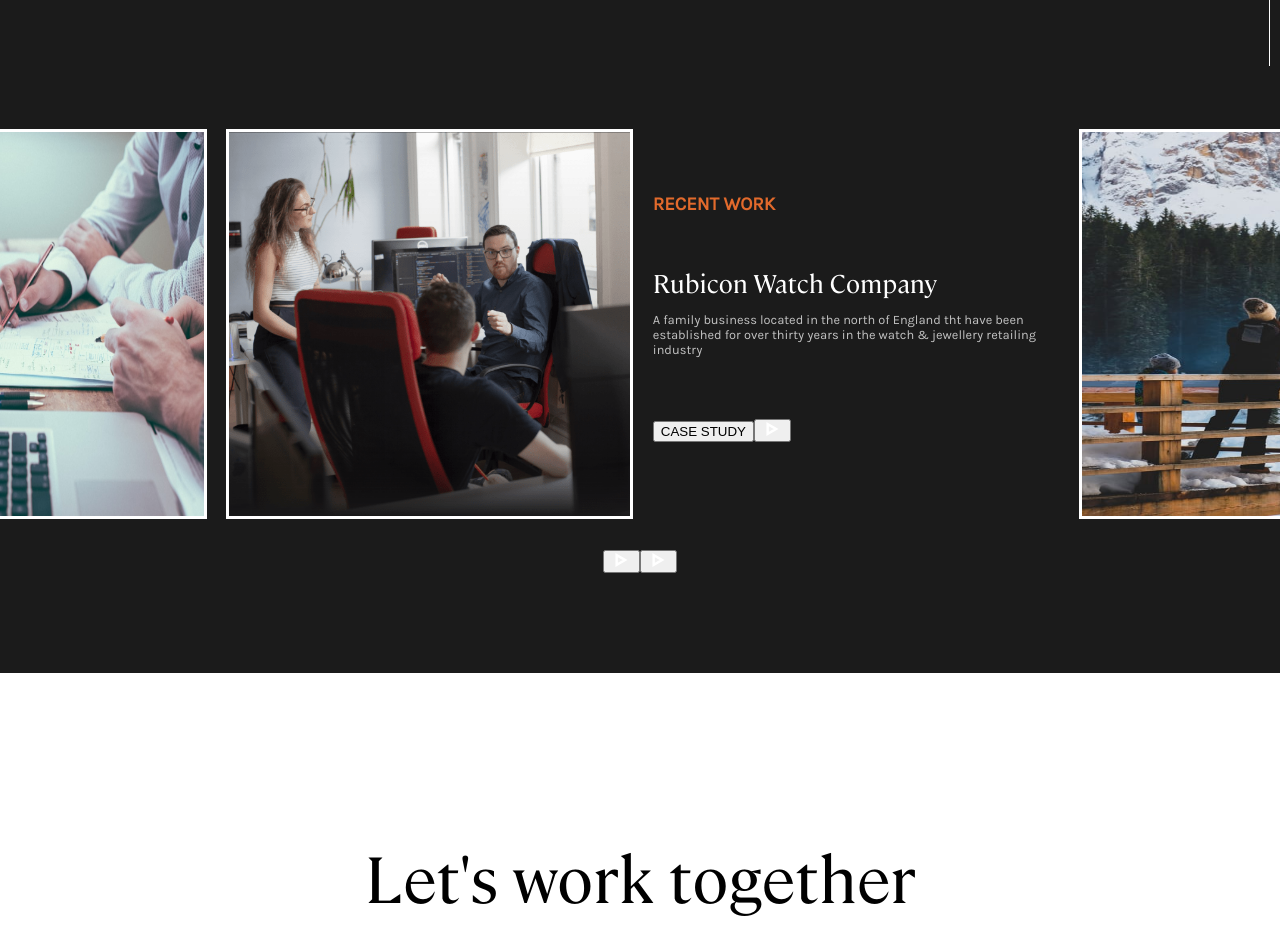
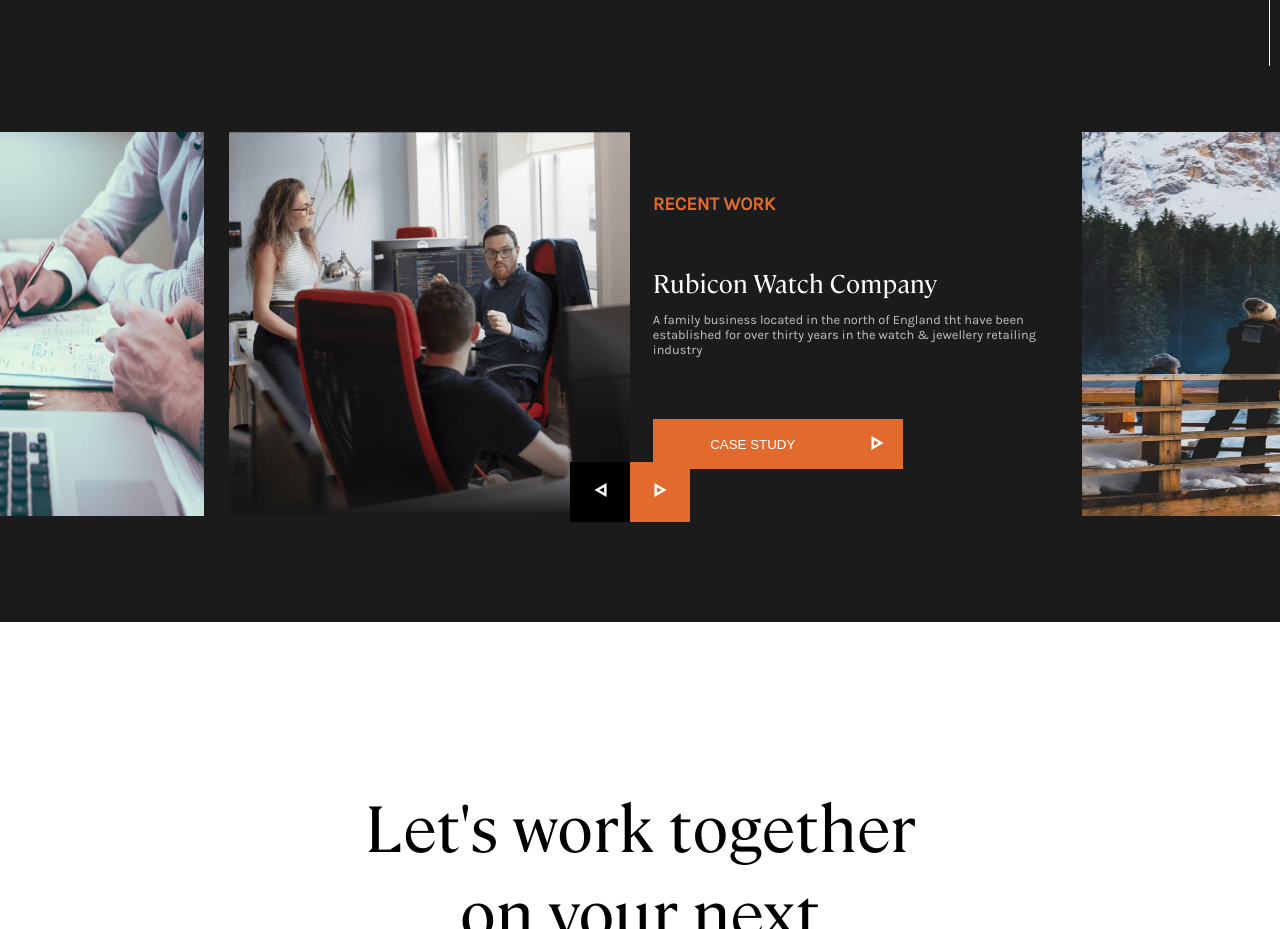
Before and after one commit to datstarkey/WillSimpson, a Vue app in the folder main-website/: page / in a window 1280 px wide. Shown: the part 960-1889 px from the top of the page. Built offline with nearby package versions, Linux system fonts and the light colour scheme.

Commit message:
Revert "Remove old slider"
This reverts commit 074f33d7969e907c90af8225322566c6c8ea9bd1.

```diff
--- a/main-website/src/components/Carousel.vue
+++ b/main-website/src/components/Carousel.vue
@@ -38,7 +38,7 @@
       </div>
     </div>
 
-    <div class="flex center mt">
+    <div class="flex center carousel-actions-box">
       <button class="left-arrow-button slider-action-button" v-on:click="moveLeft()">
         <img src="../assets/icons/arrow.svg" class="arrow-icon rotate-arrow" />
       </button>
@@ -259,7 +259,7 @@
 .carousel-image {
   width: 100%;
   height: 100%;
-  border: white;
+  border: transparent;
   border-width: 3px;
   border-style: solid;
 }
@@ -286,4 +286,49 @@
   justify-content: space-between;
   padding: 5vw 0;
 }
+.arrow-button {
+  background-color: var(--alt-color);
+  border: none;
+  opacity: 1;
+  width: 50px;
+}
+
+.left-arrow-button {
+  background-color: black;
+  border: none;
+  opacity: 1;
+  width: 50px;
+}
+
+.case-study-button {
+  background-color: var(--alt-color);
+  color: white;
+  border: none;
+  width: 200px;
+  height: 50px;
+}
+
+.case-study-button:hover {
+  opacity: 0.9;
+}
+
+.rotate-arrow {
+  transform: rotate(180deg);
+}
+
+.button-group {
+  display: flex;
+}
+
+.slider-action-button {
+  margin: 0px;
+  height: 60px;
+  width: 60px;
+}
+
+.carousel-actions-box {
+  z-index: 1;
+  margin-top: -3vw;
+  margin-left: -1.5vw;
+}
 </style>
```
Also changed, not shown: main-website/src/components/Carousel.ts (added, +12 -0 lines), main-website/src/assets/Shape Overlay.png (added).
